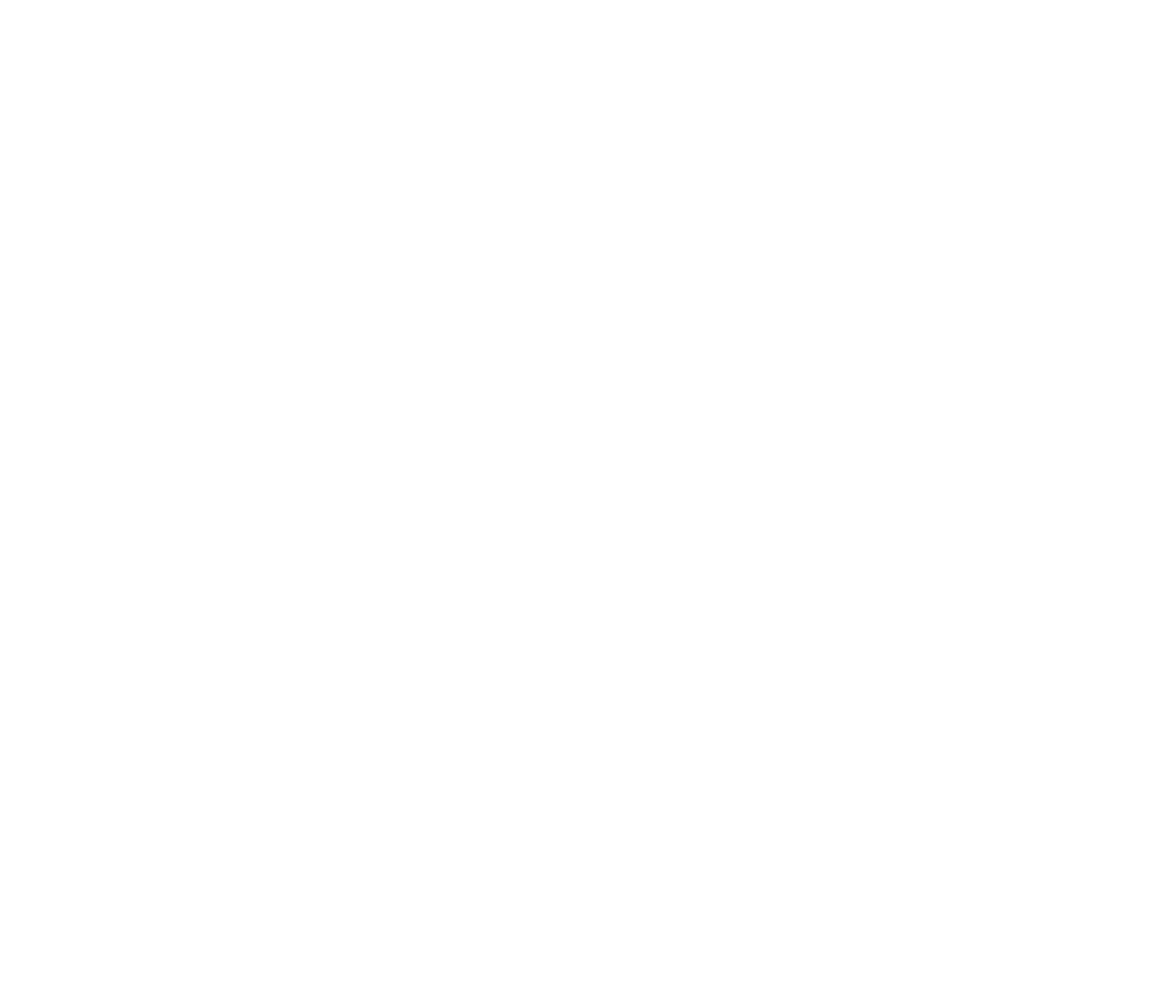
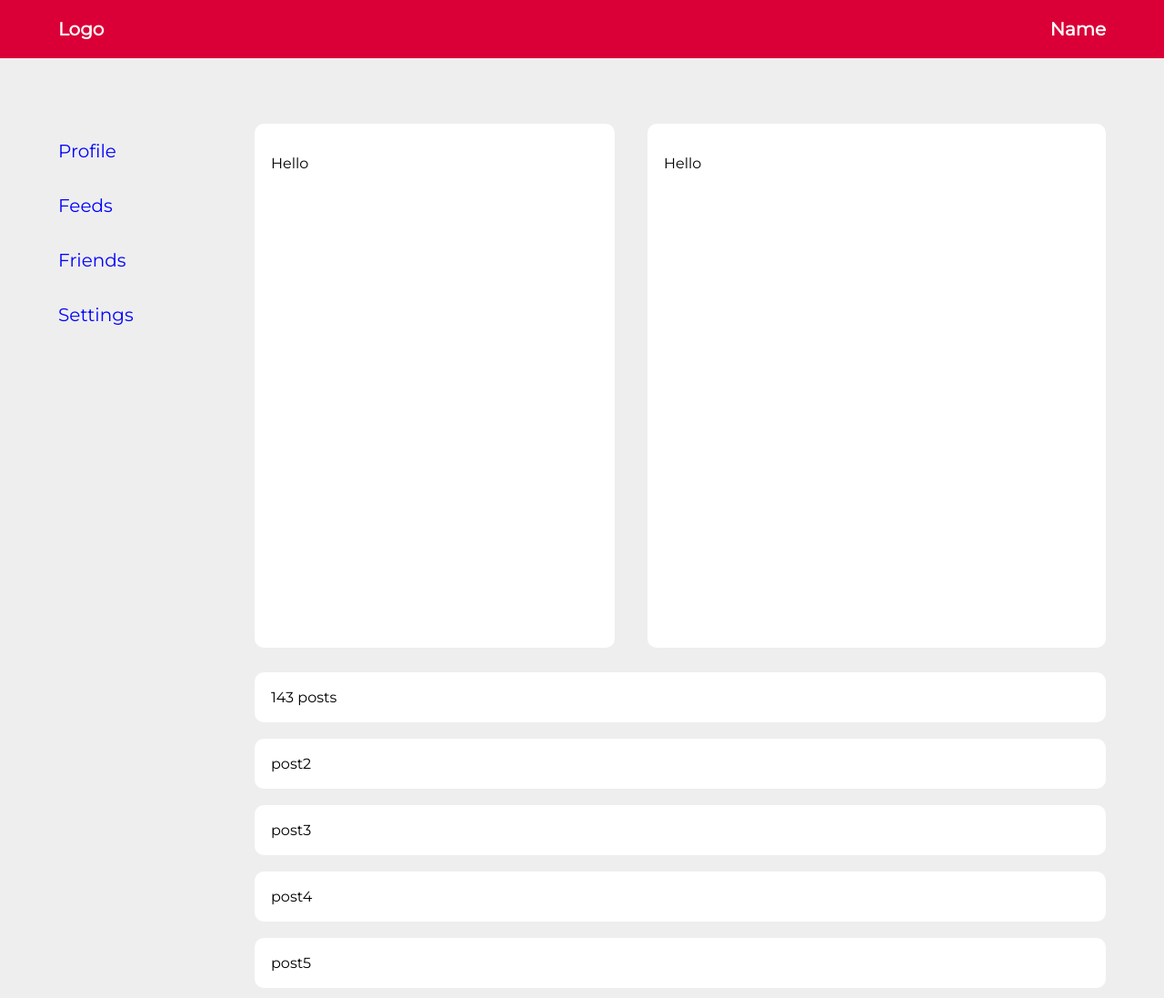
Before and after one commit to aonufrei/crispy-pancake, a React (Create React App) app: page / in a window 1280 px wide. Shown: the top 1097 px of the page at 91% size. Before the commit the page ends 800 px from the top, so only its background shows below. Built offline with nearby package versions, Linux system fonts and the light colour scheme.

Commit message:
Added Montserrat font, basic profile page and header

```diff
--- a/public/index.html
+++ b/public/index.html
@@ -9,6 +9,13 @@
             name="description"
             content="Web site created using create-react-app"
         />
+        <link rel="preconnect" href="https://fonts.googleapis.com" />
+        <link rel="preconnect" href="https://fonts.gstatic.com" crossorigin />
+        <link
+            href="https://fonts.googleapis.com/css2?family=Montserrat&display=swap"
+            rel="stylesheet"
+        />
+
         <link rel="apple-touch-icon" href="%PUBLIC_URL%/logo192.png" />
         <!--
       manifest.json provides metadata used when your web app is installed on a
@@ -38,6 +45,5 @@
 
       To begin the development, run `npm start` or `yarn start`.
       To create a production bundle, use `npm run build` or `yarn build`.
-    -->
-  </body>
+    --></body>
 </html>
--- a/src/App.js
+++ b/src/App.js
@@ -1,10 +1,28 @@
-import logo from './logo.svg';
+import logo from "./logo.svg";
+import Profile from "./components/profile/Profile";
+import Header from "./components/header/Header";
+
+const PAGE_SIZE = "1152px";
+
+const theme = {
+    width: 1152,
+    unitSize: 18,
+    primaryColor: "#DA0037",
+    textColor: "white",
+};
 
 function App() {
-  return (
-    <div></div>
-
-  );
+    return (
+        <div>
+            <Header theme={theme} />
+            <Profile
+                profileData={{
+                    name: "Artem Onufrei",
+                }}
+                theme={theme}
+            />
+        </div>
+    );
 }
 
 export default App;
--- /dev/null
+++ b/src/components/header/Header.jsx
@@ -0,0 +1,43 @@
+import React from 'react'
+import styled from 'styled-components'
+
+const HeaderLayout = styled.header`
+    margin-bottom: ${props => props.theme.unitSize * 4}px;
+    padding: 10px;
+    padding-left: ${(props) => (`calc((100% - ${props.theme.width}px) / 2)`)};
+    padding-right:  ${(props) => (`calc((100% - ${props.theme.width}px) / 2)`)};
+    background-color: ${(props) => props.theme.primaryColor};
+    color: ${(props) => props.theme.textColor};
+`
+
+const LinkLayout = styled.a`
+    height: 100%;
+    font-size: 20px;
+    font-weight: bold;
+`
+// ${(props) => props.side || 0};
+
+const HeaderContentContainer = styled.div`
+    width: 100%;
+    height: 100%;
+    padding-top: 10px;
+    padding-bottom: 10px;
+    display: flex;
+    justify-content: space-between;
+    alight-items: center;
+
+`
+
+const Header = ({width, theme}) => {
+
+    return (
+        <HeaderLayout theme={theme}>
+            <HeaderContentContainer>
+                <LinkLayout>Logo</LinkLayout>
+                <LinkLayout>Name</LinkLayout>
+            </HeaderContentContainer>
+        </HeaderLayout>
+    )
+}
+
+export default Header;
--- /dev/null
+++ b/src/components/profile/Profile.jsx
@@ -0,0 +1,141 @@
+import React from "react";
+import styled from "styled-components";
+
+import { Paper } from "../shared/Styles";
+import { unit } from "../shared/constants";
+
+const ProfileContainer = styled.div`
+    display: flex;
+    justify-content: center;
+`;
+// padding: 10px;
+// padding-left: ${(props) => `calc((100% - ${props.width}) / 2)`};
+// padding-right: ${(props) => `calc((100% - ${props.width}) / 2)`};
+
+const PanelsContainer = styled.div`
+    width: ${(props) => props.width}px;
+    display: grid;
+    grid-template-columns: 11fr 52fr;
+    grid-column-gap: ${unit}px;
+`;
+
+const LeftContainer = styled.div`
+    height: 100%;
+    width: ${unit * 11}px;
+    position: relative;
+`;
+
+const ProfileInfoContainer = styled.div`
+    display: grid;
+    grid-template-columns: 11fr 14fr;
+    grid-template-rows: ${unit * 32}px;
+    grid-column-gap: ${unit * 2}px;
+`;
+
+const NavigationContainer = styled.div`
+    margin-top: 18px;
+    position: sticky;
+    top: ${unit * 8}px;
+`;
+
+const NavigationItem = styled.a`
+    display: block;
+    text-styling: none;
+    text-decoration: none;
+    color: blue;
+    font-size: 20px;
+    margin-bottom: ${unit * 2}px;
+    position: sticky;
+`;
+
+const RightPanel = styled.div`
+    display: inline-block;
+`;
+
+const PanelContainer = styled.div`
+    display: block;
+    margin-bottom: ${unit * 1.5}px;
+`;
+
+const PostPanel = styled(Paper)`
+    margin-bottom: ${unit}px;
+`;
+
+const Post = styled(Paper)`
+    margin-bottom: ${unit}px;
+`;
+
+const Profile = ({ profileData, theme }) => {
+    return (
+        <ProfileContainer>
+            <PanelsContainer width={theme.width}>
+                <LeftContainer>
+                    <NavigationContainer>
+                        <NavigationItem>Profile</NavigationItem>
+                        <NavigationItem>Feeds</NavigationItem>
+                        <NavigationItem>Friends</NavigationItem>
+                        <NavigationItem>Settings</NavigationItem>
+                    </NavigationContainer>
+                </LeftContainer>
+                <RightPanel>
+                    <PanelContainer>
+                        <ProfileInfoContainer>
+                            <Paper>
+                                <p>Hello</p>
+                            </Paper>
+                            <Paper>
+                                <p>Hello</p>
+                            </Paper>
+                        </ProfileInfoContainer>
+                    </PanelContainer>
+
+                    <PanelContainer>
+                        <PostPanel>143 posts</PostPanel>
+                        <Post>post2</Post>
+                        <Post>post3</Post>
+                        <Post>post4</Post>
+                        <Post>post5</Post>
+                        <Post>post5</Post>
+                        <Post>post5</Post>
+                        <Post>post5</Post>
+                        <Post>post5</Post>
+                        <Post>post5</Post>
+                        <Post>post5</Post>
+                        <Post>post5</Post>
+                        <Post>post5</Post>
+                        <Post>post5</Post>
+                        <Post>post5</Post>
+                        <Post>post5</Post>
+                        <Post>post5</Post>
+                        <Post>post5</Post>
+                        <Post>post5</Post>
+                        <Post>post5</Post>
+                        <Post>post5</Post>
+                        <Post>post5</Post>
+                        <Post>post5</Post>
+                        <Post>post5</Post>
+                        <Post>post5</Post>
+                        <Post>post5</Post>
+                        <Post>post5</Post>
+                        <Post>post5</Post>
+                        <Post>post5</Post>
+                        <Post>post5</Post>
+                        <Post>post5</Post>
+                        <Post>post5</Post>
+                        <Post>post5</Post>
+                        <Post>post5</Post>
+                        <Post>post5</Post>
+                        <Post>post5</Post>
+                        <Post>post5</Post>
+                        <Post>post5</Post>
+                        <Post>post5</Post>
+                        <Post>post5</Post>
+                        <Post>post5</Post>
+                    </PanelContainer>
+                </RightPanel>
+            </PanelsContainer>
+        </ProfileContainer>
+    );
+};
+
+export default Profile;
--- /dev/null
+++ b/src/components/shared/Styles.jsx
@@ -0,0 +1,7 @@
+import styled from 'styled-components'
+
+export const Paper = styled.div`
+    border-radius: 10px;
+    background-color: ${props => props.bcg || "white"};
+    padding: 18px;
+`
--- /dev/null
+++ b/src/components/shared/constants.js
@@ -0,0 +1 @@
+export const unit = 18;
--- a/src/index.css
+++ b/src/index.css
@@ -5,6 +5,9 @@
     sans-serif;
   -webkit-font-smoothing: antialiased;
   -moz-osx-font-smoothing: grayscale;
+  box-sizing: border-box;
+  font-family: 'Montserrat', sans-serif;
+  background-color: #eee;
 }
 
 code {
```
Lines whose indentation alone changed are shown as unchanged.
